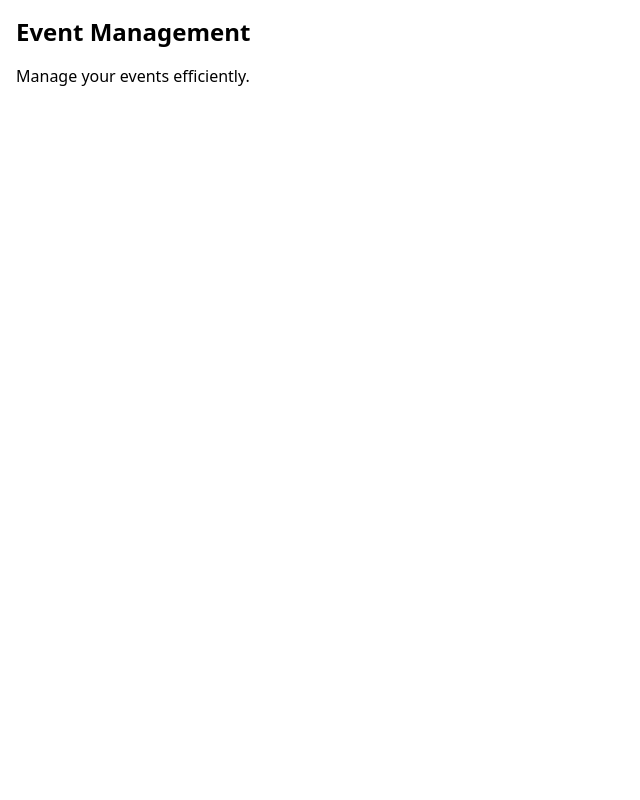
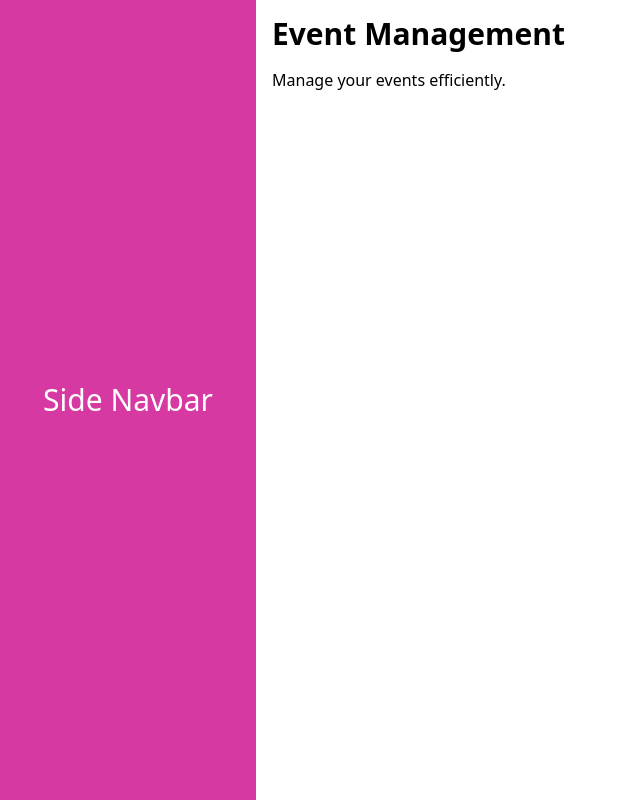
Before and after one commit to Rabbit-Start-x-TTTA/rocket-xp-frontend, a Next.js app: page /event-management in a window 1280 px wide. Shown: the whole page, without its empty margins (0-640 px from the left). Built offline with nearby package versions, Linux system fonts and the light colour scheme.

Commit message:
feat: create dummy side navigator bar

```diff
--- a/src/app/event-management/page.tsx
+++ b/src/app/event-management/page.tsx
@@ -1,8 +1,13 @@
 export default function EventManagementPage() {
   return (
-    <main className="min-h-screen p-4 text-black">
-      <h1 className="font-bold text-2xl">Event Management</h1>
-      <p className="mt-4">Manage your events efficiently.</p>
-    </main>
+    <div className="flex min-h-screen">
+      <nav className="bg-[#D63AA2] flex justify-center items-center w-64 text-white text-3xl">
+        Side Navbar
+      </nav>
+      <main className="min-h-screen p-4 text-black">
+        <h1 className="font-bold text-3xl">Event Management</h1>
+        <p className="mt-4">Manage your events efficiently.</p>
+      </main>
+    </div>
   );
 }
```
